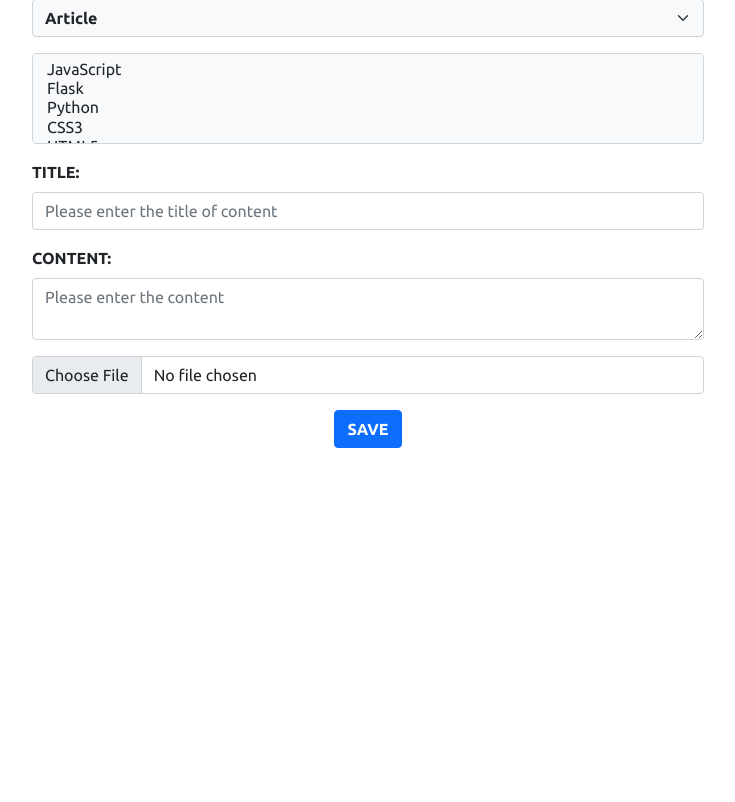
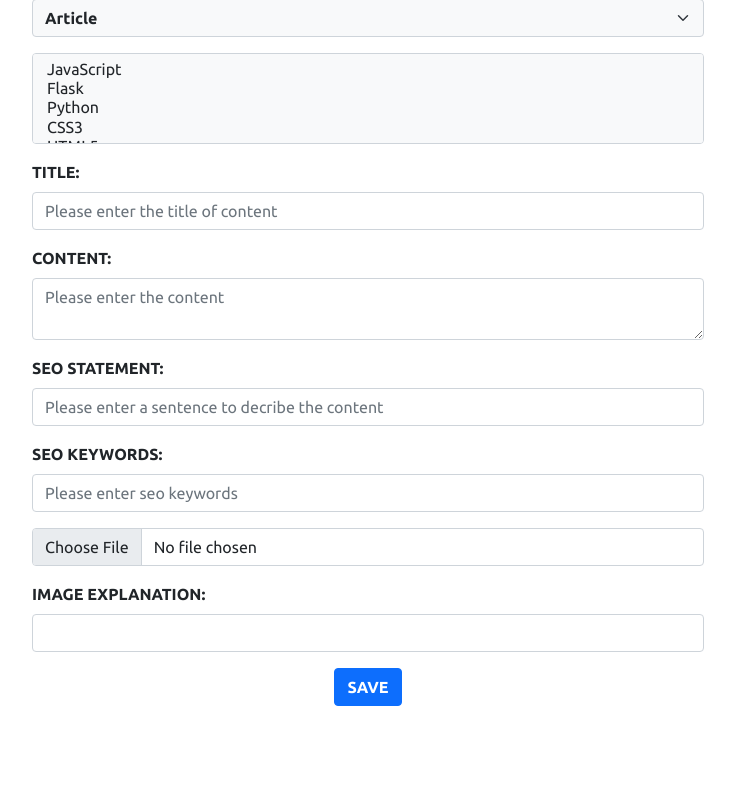
Before and after one commit to kemal9191/my_portfolio, a Flask app: page /admin/new in a window 1280 px wide. Shown: the part 174-976 px from the top of the page, without its empty margins (272-1007 px from the left). Before the commit the page ends 622 px from the top, so only its background shows below. Run offline with Flask 2, Linux system fonts and the light colour scheme; the visitor is signed in with stand-in values (Sample User, id 1); some libraries are stand-ins or nearby versions.

Commit message:
codefield added

```diff
--- a/app/admin/forms.py
+++ b/app/admin/forms.py
@@ -1,7 +1,7 @@
 from flask_wtf import FlaskForm
 from flask_wtf.file import FileField, FileAllowed
 from wtforms import StringField, FileField, SelectField,SelectMultipleField, PasswordField, SubmitField, TextAreaField, BooleanField
-from wtforms.validators import DataRequired, Length, Email, EqualTo, ValidationError
+from wtforms.validators import DataRequired, Length, Email, EqualTo, ValidationError, InputRequired
 
 
 class LoginForm(FlaskForm):
@@ -14,6 +14,9 @@ class ContentForm(FlaskForm):
     type = SelectField(choices=['Article', 'Project'] , validators=[DataRequired()])
     subjects = SelectMultipleField(validators=[DataRequired()], choices=['JavaScript', 'Flask', 'Python', 'CSS3', 'HTML5', 'Bootstrap'])
     title = StringField('TITLE:', validators=[DataRequired()])
-    content = TextAreaField('CONTENT:', validators=[DataRequired()])
+    content = TextAreaField('CONTENT:', validators=[InputRequired()])
+    seo_statement = StringField('SEO STATEMENT: ', validators=[DataRequired(), Length(max=320, message='Please shorthen your statement!')])
+    seo_keywords = StringField('SEO KEYWORDS: ', validators=[DataRequired()])
     image = FileField()
+    image_explanation = StringField('IMAGE EXPLANATION:', validators=[DataRequired()])
     submit = SubmitField('SAVE')
--- a/app/admin/routes.py
+++ b/app/admin/routes.py
@@ -1,3 +1,4 @@
+from xml.dom import ValidationErr
 from flask import redirect, flash, jsonify, render_template, Blueprint, request, url_for
 from flask_login import login_user, current_user, logout_user, login_required
 from app import db, bcrypt
@@ -87,7 +88,10 @@ def update_content(id):
         form.subjects.data = content.subjects
         form.title.data = content.title
         form.content.data = content.content
+        form.seo_statement.data = content.seo_statement
+        form.seo_keywords.data = content.seo_keywords
         form.image.data = content.image
+        form.image_explanation.data = content.image_str
         if content.type=="Article":
             title = "articles"
         if content.type=="Project":
@@ -102,6 +106,9 @@ def update_content(id):
             content.subjects = form.subjects.data
             content.title = form.title.data
             content.content = form.content.data
+            content.seo_statement = form.seo_statement.data
+            content.seo_keywords = form.seo_keywords.data
+            content.image_str = form.image_explanation.data
             db.session.commit()
             flash("Content has been updated!", "success")
             title = form.type.data
@@ -122,26 +129,34 @@ def delete_content(id):
     db.session.delete(content)
     db.session.commit()
     flash('Content has been deleted!', "info")
-    return redirect(url_for('admin.all_projects'))
+    if(content.type=='Article'):
+        return redirect(url_for('admin.all_articles'))
+    if(content.type=='Project'):
+        return redirect(url_for('admin.all_projects'))
 
 
 @admin.route('/admin/new', methods=['POST', 'GET'])
 @login_required
 def add_content():
     form = ContentForm()
-    if form.validate_on_submit():
-        if form.image.data:
-            image = save_picture(form.image.data)
-            url = url_for('static', filename="images/"+image)
-            content = Content(type=form.type.data, title=form.title.data,
-                            subjects=form.subjects.data, content=form.content.data,
-                            image=url, admin=current_user)
+    if request.method == 'POST':
+        if form.validate_on_submit():
+            if form.image.data:
+                image = save_picture(form.image.data)
+                url = url_for('static', filename="images/"+image)
+                content = Content(type=form.type.data, title=form.title.data,
+                                subjects=form.subjects.data, content=form.content.data,
+                                seo_statement = form.seo_statement.data, seo_keywords = form.seo_keywords.data,
+                                image=url, image_str = form.image_explanation.data, admin=current_user)
+            else:
+                content = Content(type=form.type.data, title=form.title.data,
+                                    subjects=form.subjects.data, content=form.content.data,
+                                    seo_statement = form.seo_statement.data, seo_keywords = form.seo_keywords.data,
+                                    image='', image_str = form.image_explanation.data, admin=current_user)
+            db.session.add(content)
+            db.session.commit()
+            flash('Your content has been created!', 'success')
+            return redirect(url_for('admin.add_content'))
         else:
-            content = Content(type=form.type.data, title=form.title.data,
-                                subjects=form.subjects.data, content=form.content.data,
-                                image='', admin=current_user)
-        db.session.add(content)
-        db.session.commit()
-        flash('Your content has been created!', 'success')
-        return redirect(url_for('admin.add_content'))
+            flash("Something wrong, please check your input!", "danger")
     return render_template('admin/admin.html', form=form, title="add")
--- a/app/models.py
+++ b/app/models.py
@@ -26,7 +26,10 @@ class Content(db.Model):
     date_last_modified = db.Column(db.DateTime, nullable=False, default=datetime.utcnow())
     subjects = db.Column(ARRAY(db.String()), nullable=False)
     content = db.Column(db.Text, nullable=False)
+    seo_statement = db.Column(db.String())
+    seo_keywords = db.Column(db.String())
     image = db.Column(db.String())
+    image_str = db.Column(db.String())
     admin_id = db.Column(db.Integer, db.ForeignKey('admin.id'), nullable=False)
 
 
--- a/app/static/css/index.css
+++ b/app/static/css/index.css
@@ -209,3 +209,13 @@ footer li:hover{
 #checked{
     color: green;
 }
+
+
+pre{
+    overflow: scroll;
+    color: #363a3d;
+    background-color: #dadada;
+    margin: 2em;
+    padding: 1em;
+    scroll-snap-type: none;
+}
--- a/app/templates/admin/admin.html
+++ b/app/templates/admin/admin.html
@@ -18,7 +18,19 @@
                     {{form.content(class="form-control", placeholder="Please enter the content")}}
                 </div>
                 <div class="col-md-8 mb-3">
+                    {{form.seo_statement.label(class="form-label fw-bold")}}
+                    {{form.seo_statement(class="form-control", placeholder="Please enter a sentence to decribe the content")}}
+                </div>
+                <div class="col-md-8 mb-3">
+                    {{form.seo_keywords.label(class="form-label fw-bold")}}
+                    {{form.seo_keywords(class="form-control", placeholder="Please enter seo keywords")}}
+                </div>
+                <div class="col-md-8 mb-3">
                     {{form.image(class="form-control")}}
+                </div>
+                <div class="col-md-8 mb-3">
+                    {{form.image_explanation.label(class="form-label fw-bold")}}
+                    {{form.image_explanation(class="form-control")}}
                 </div>
                 <div class="col-12 text-center">
                     {{form.submit(class="btn btn-primary fw-bold")}}
--- a/run.py
+++ b/run.py
@@ -1,6 +1,7 @@
 from app import create_app, db
 
 app = create_app()
+db.create_all(app=app)
 
 if __name__ == '__main__':
     app.run(host="0.0.0.0", debug=True)
```
Also changed, not shown: app/static/images/21f4be90b33aae07.jpg (added), app/static/images/2ca38420e5b8b4f9.jpg (added), app/static/images/30d023b462d4a133.jpg (added), app/static/images/4117b62ff96a30e2.jpg (added), app/static/images/444368397c88a93b.jpg (added), 6 other files.
